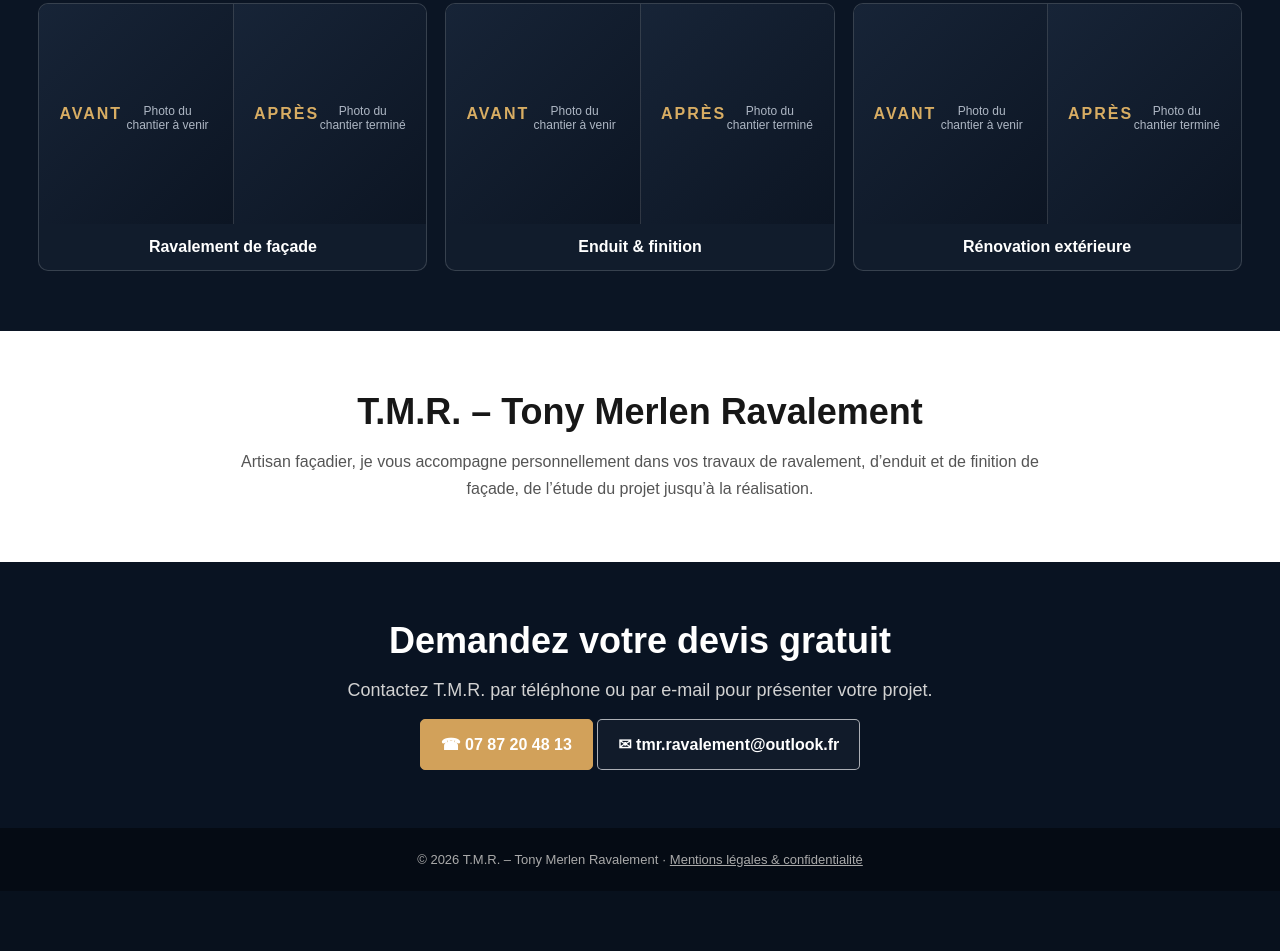
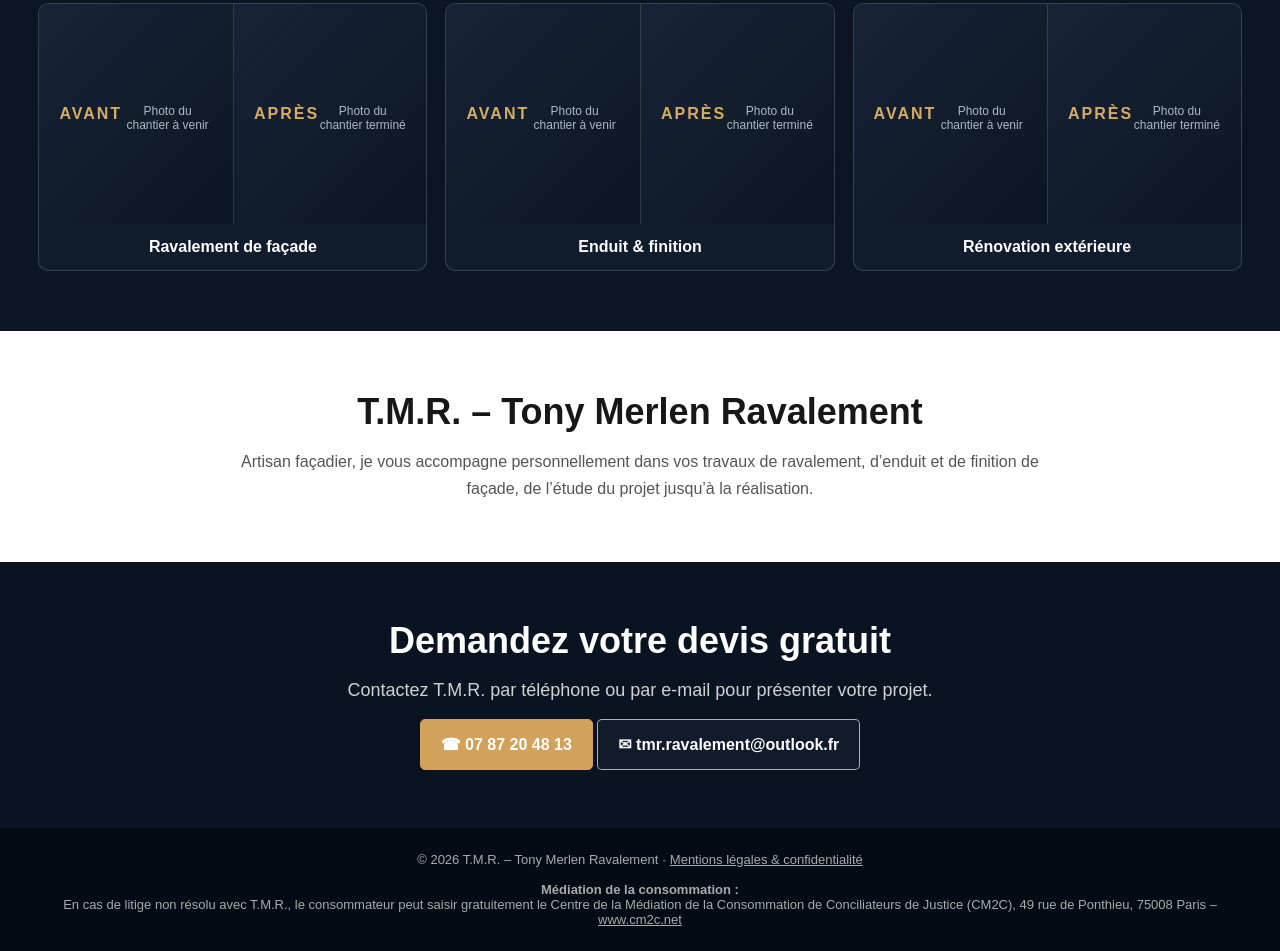
Before and after one commit to tmrravalement-cell/T.M.R-ravalement-, a plain HTML site: page index.html in a window 1280 px wide. Shown: the part 1604-2555 px from the top of the page. Before the commit the page ends 2495 px from the top, so only its background shows below. Drawn offline with Linux system fonts and the light colour scheme.

Commit message:
Update index.html

```diff
--- a/index.html
+++ b/index.html
@@ -168,6 +168,15 @@ footer a{text-decoration:underline}
   <a class="btn" href="mailto:tmr.ravalement@outlook.fr">✉ tmr.ravalement@outlook.fr</a>
 </div></section>
 
-<footer>© 2026 T.M.R. – Tony Merlen Ravalement · <a href="mentions-legales.html">Mentions légales & confidentialité</a></footer>
+<footer>
+  © 2026 T.M.R. – Tony Merlen Ravalement ·
+  <a href="mentions-legales.html">Mentions légales & confidentialité</a>
+  <br><br>
+  <strong>Médiation de la consommation :</strong><br>
+  En cas de litige non résolu avec T.M.R., le consommateur peut saisir gratuitement le
+  Centre de la Médiation de la Consommation de Conciliateurs de Justice (CM2C),
+  49 rue de Ponthieu, 75008 Paris –
+  <a href="https://www.cm2c.net/" target="_blank" rel="noopener">www.cm2c.net</a>
+</footer>
 </body>
 </html>
```
